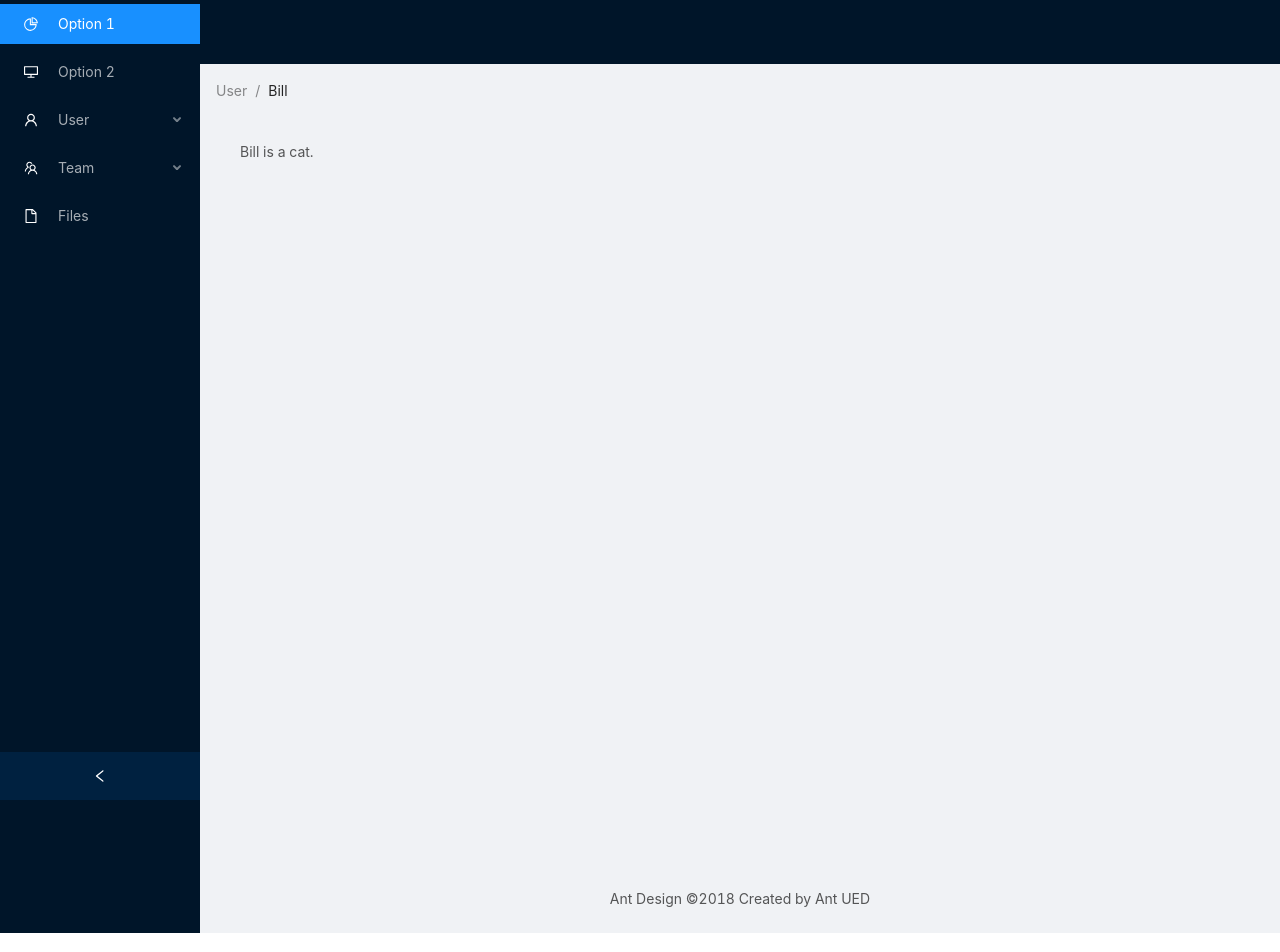
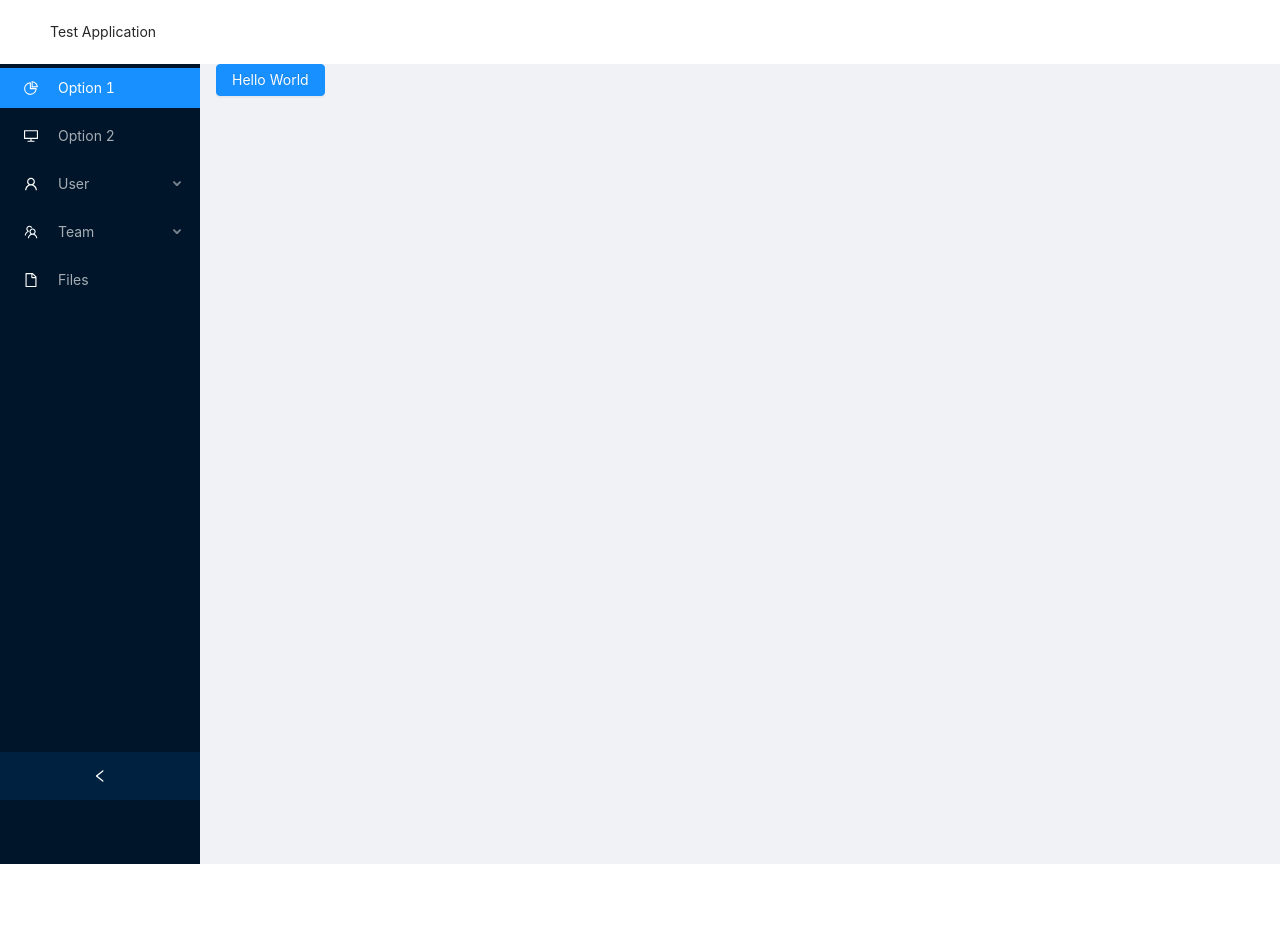
Before and after one commit to kmarsala/KatelynMarsala, a React (Create React App) app: page / in a window 1280 px wide. Shown: the top 952 px of the page. After the commit the page ends 864 px from the top, so only its background shows below. Built offline with nearby package versions, Linux system fonts and the light colour scheme.

Commit message:
fix dependency issue and setup some layout

```diff
--- a/package.json
+++ b/package.json
@@ -15,7 +15,7 @@
     "react": "^16.14.0",
     "react-app-rewired": "^2.1.6",
     "react-dom": "^16.14.0",
-    "react-scripts": "^3.4.4"
+    "react-scripts": "3.4.3"
   },
   "scripts": {
     "start": "react-app-rewired start",
--- a/src/App.js
+++ b/src/App.js
@@ -1,6 +1,7 @@
 import React from 'react';
 import { Layout } from 'antd';
 import MyHeader from './components/MyHeader';
+import background from './images/background.jpg';
 import MainContent from './components/MainContent';
 import SideNav from './components/SideNav';
 import 'antd/dist/antd.css';
@@ -10,11 +11,15 @@ import './App.less';
 
 function App() {
   return (
-    <div className="App">
+    <div className="App" >
       <Layout>
-        <SideNav />
         <MyHeader />
-        <MainContent />
+        <Layout style={{ minHeight: '100vh' }}>
+
+          <SideNav />
+          <MainContent />
+
+        </Layout>
       </Layout>
     </div>
   );
--- a/src/App.less
+++ b/src/App.less
@@ -1,15 +1,16 @@
-.ant-layout-content {
-  height: 100vh;
-}
-
 .header {
   background-color: white;
 }
 
-.sidebar {
-  background-color: white;
-}
 
 .anticon {
   color:white;
 }
+
+.app{
+  height: 100vh;
+
+  background:#fff url(images/background.jpg) center center no-repeat;
+  background-attachment: fixed;
+  background-size:100% auto;
+}
--- a/src/components/MainContent.js
+++ b/src/components/MainContent.js
@@ -4,7 +4,11 @@ import { Layout, Button } from 'antd';
 const { Content } = Layout;
 
 function MainContent() {
-  return <Content><Button type='primary' >Hello World</Button></Content>;
+  return (<Layout className="site-layout">
+    <Content style={{ margin: '0 16px' }}>
+      <Button type='primary' >Hello World</Button>
+    </Content>
+  </Layout>);
 }
 
 export default MainContent;
--- a/src/components/SideNav.js
+++ b/src/components/SideNav.js
@@ -1,5 +1,5 @@
 import React, { useState } from 'react';
-import { Layout, Menu, Breadcrumb } from 'antd';
+import { Layout, Menu } from 'antd';
 import 'antd/dist/antd.css'
 import {
     DesktopOutlined,
@@ -9,7 +9,7 @@ import {
     UserOutlined,
 } from '@ant-design/icons';
 
-const { Header, Content, Footer, Sider } = Layout;
+const { Sider } = Layout;
 const { SubMenu } = Menu;
 
 const SideNav = () => {
@@ -22,7 +22,6 @@ const SideNav = () => {
 
 
     return (
-        <Layout style={{ minHeight: '100vh' }}>
         <Sider collapsible collapsed={collapsed} onCollapse={onCollapse}>
             <div className="logo" />
             <Menu theme="dark" defaultSelectedKeys={['1']} mode="inline">
@@ -46,20 +45,6 @@ const SideNav = () => {
               </Menu.Item>
             </Menu>
         </Sider>
-            <Layout className="site-layout">
-                <Header className="site-layout-background" style={{ padding: 0 }} />
-                <Content style={{ margin: '0 16px' }}>
-                    <Breadcrumb style={{ margin: '16px 0' }}>
-                        <Breadcrumb.Item>User</Breadcrumb.Item>
-                        <Breadcrumb.Item>Bill</Breadcrumb.Item>
-                    </Breadcrumb>
-                    <div className="site-layout-background" style={{ padding: 24, minHeight: 360 }}>
-                        Bill is a cat.
-              </div>
-                </Content>
-                <Footer style={{ textAlign: 'center' }}>Ant Design ©2018 Created by Ant UED</Footer>
-            </Layout>
-        </Layout>
     )
 }
 
--- a/src/index.css
+++ b/src/index.css
@@ -5,6 +5,7 @@ body {
     sans-serif;
   -webkit-font-smoothing: antialiased;
   -moz-osx-font-smoothing: grayscale;
+    /* background-image: url("images/background.jpg"); */
 }
 
 code {
```
Also changed, not shown: 2 other files (tests, documents, lock files or other folders). Lines whose indentation alone changed are shown as unchanged.
